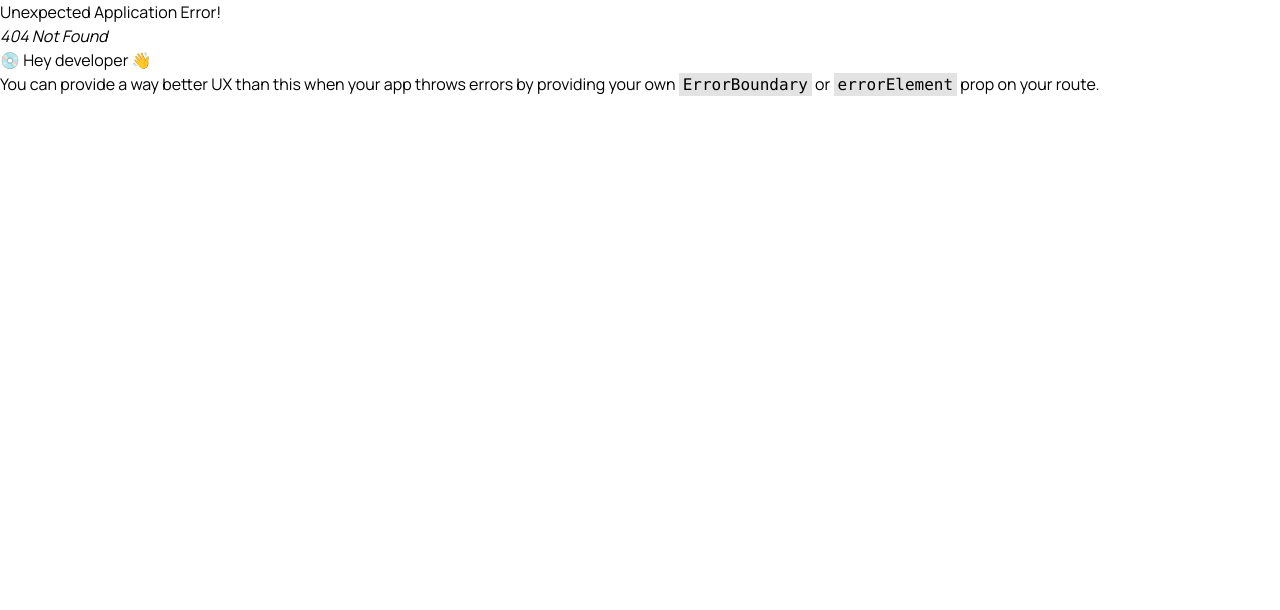
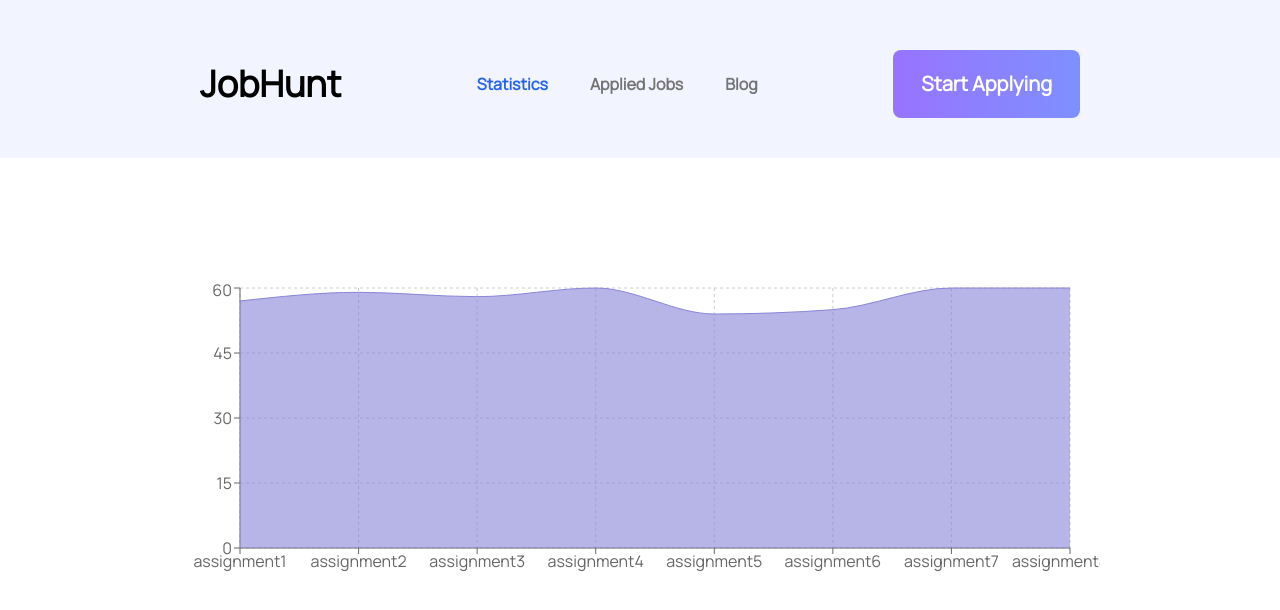
Before and after one commit to Ornob121/jobHunt, a React (Vite) app: page /statistics in a window 1280 px wide. Before the commit this address had no page. Shown: the top 610 px of the page. Built offline with nearby package versions, Linux system fonts and the light colour scheme.

Commit message:
rechart added

```diff
--- a/package.json
+++ b/package.json
@@ -17,6 +17,7 @@
     "react": "^18.2.0",
     "react-dom": "^18.2.0",
     "react-router-dom": "^6.10.0",
+    "recharts": "^2.5.0",
     "sort-by": "^1.2.0"
   },
   "devDependencies": {
--- /dev/null
+++ b/src/components/Statistics/Statistics.jsx
@@ -0,0 +1,82 @@
+import React from "react";
+import {
+  AreaChart,
+  Area,
+  XAxis,
+  YAxis,
+  CartesianGrid,
+  Tooltip,
+  ResponsiveContainer,
+} from "recharts";
+
+const Statistics = () => {
+  const data = [
+    {
+      name: "assignment1",
+      mark: 57,
+    },
+    {
+      name: "assignment2",
+      mark: 59,
+    },
+    {
+      name: "assignment3",
+      mark: 58,
+    },
+    {
+      name: "assignment4",
+      mark: 60,
+    },
+    {
+      name: "assignment5",
+      mark: 54,
+    },
+    {
+      name: "assignment6",
+      mark: 55,
+    },
+    {
+      name: "assignment7",
+      mark: 60,
+    },
+    {
+      name: "assignment8",
+      mark: 60,
+    },
+  ];
+  return (
+    <div
+      style={{
+        width: "100%",
+        height: 300,
+        marginTop: "120px",
+        padding: "0 180px",
+      }}
+    >
+      <ResponsiveContainer>
+        <AreaChart
+          data={data}
+          margin={{
+            top: 10,
+            right: 30,
+            left: 0,
+            bottom: 0,
+          }}
+        >
+          <CartesianGrid strokeDasharray="3 3" />
+          <XAxis dataKey="name" />
+          <YAxis dataKey="mark" />
+          <Tooltip />
+          <Area
+            type="monotone"
+            dataKey="mark"
+            stroke="#8884d8"
+            fill="#8884d8"
+          />
+        </AreaChart>
+      </ResponsiveContainer>
+    </div>
+  );
+};
+
+export default Statistics;
--- a/src/main.jsx
+++ b/src/main.jsx
@@ -8,6 +8,7 @@ import JobCategory from "./components/JobCategory/JobCategory";
 import JobDetails from "./components/JobDetails/JobDetails";
 import AppliedJobs from "./components/AppliedJobs/AppliedJobs";
 import getAppliedJobsData from "./getAppliedJobsData/getAppliedJobsData";
+import Statistics from "./components/Statistics/Statistics";
 
 const router = createBrowserRouter([
   {
@@ -34,6 +35,10 @@ const router = createBrowserRouter([
         element: <AppliedJobs></AppliedJobs>,
         loader: getAppliedJobsData,
       },
+      {
+        path: "statistics",
+        element: <Statistics></Statistics>,
+      },
     ],
   },
 ]);
```
Also changed, not shown: 1 other file (tests, documents, lock files or other folders).
